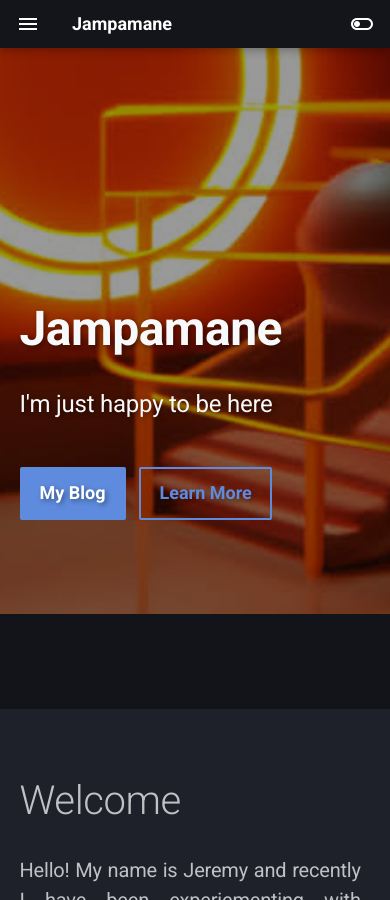
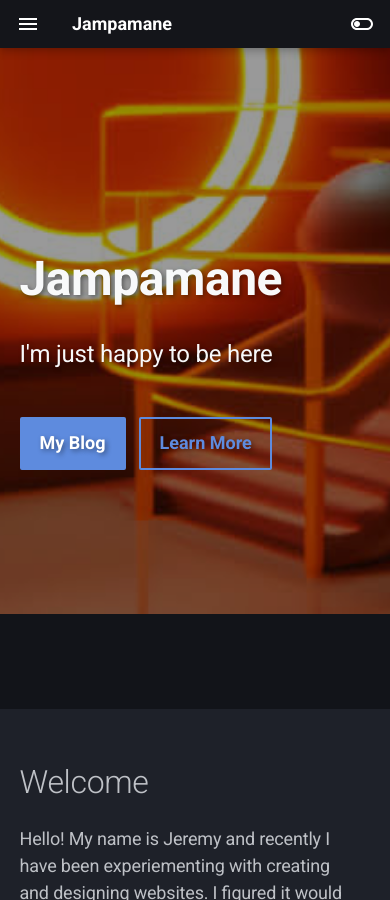
Before and after one commit to Jampamane/website, an MkDocs documentation site: the page built from docs/index.md, in a window 390 px wide and 900 px high, scrolled down 237 px. Built offline with MkDocs 1.6.1 and Material for MkDocs 9.7.7, drawn with Linux system fonts in a browser that asks for light colours.

Commit message:
changed some css for mobile

```diff
--- a/docs/styles/homepage.css
+++ b/docs/styles/homepage.css
@@ -76,6 +76,7 @@
 
 .homepage-buttons {
     margin-top: 20px;
+    margin-bottom: 100px;
 }
 
 .homepage-buttons .md-button {
@@ -145,7 +146,15 @@
 }
 
 @media (max-width: 768px) {
-    .homepage-features2 h2 {
+    .homepage-features2 h2, .homepage-features h2 {
         text-align: left;
+        font-size: 1.6rem;
     }
 }
+
+@media (max-width: 768px) {
+    .homepage-features2 h3, .homepage-features h3 {
+        text-align: left;
+        font-size: 0.9rem;
+    }
+}
```
